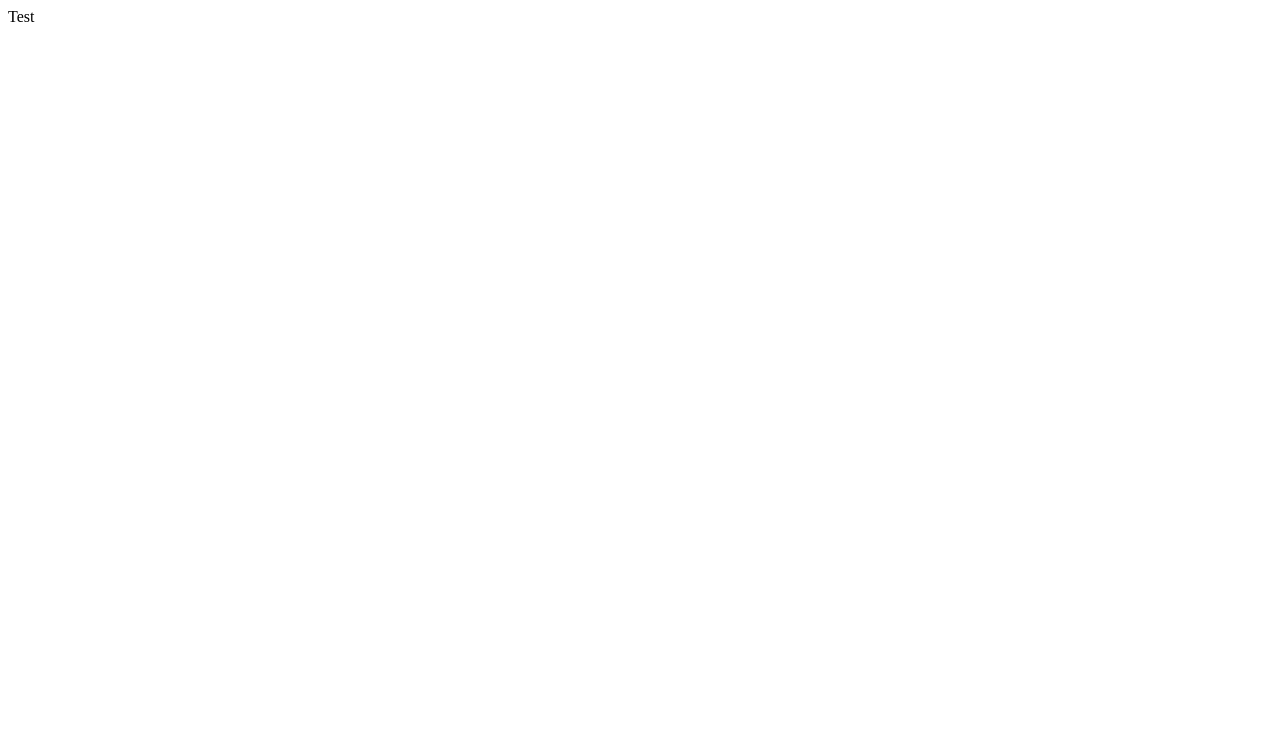
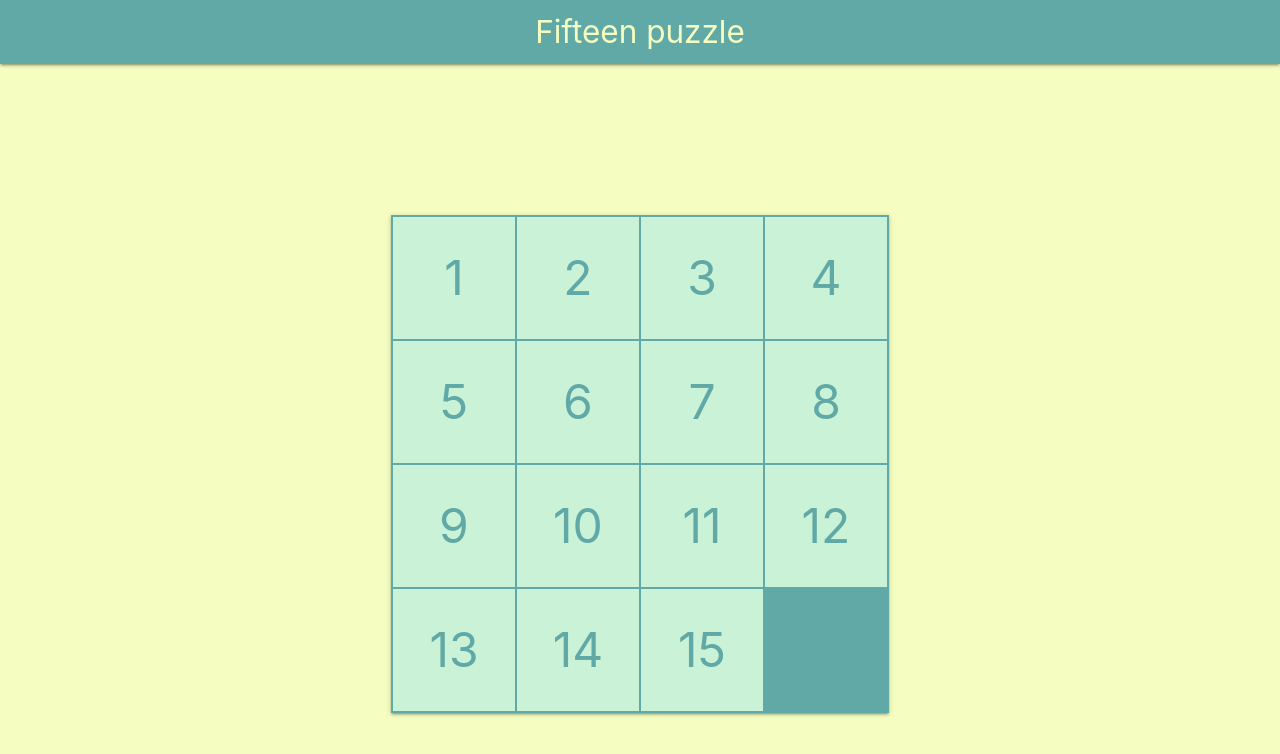
Before and after one commit to DevilRep/fifteen-puzzle-ts, a website: page index.html in a window 1280 px wide. Drawn offline with nearby package versions, Linux system fonts and the light colour scheme.

Commit message:
Updated readme, index.html, added css

```diff
--- a/index.html
+++ b/index.html
@@ -1,9 +1,73 @@
 <!DOCTYPE html>
 <html lang="en">
 <head>
-    <title>Test page</title>
+    <title>Fifteen Puzzle</title>
+    <link rel="stylesheet" href="https://cdnjs.cloudflare.com/ajax/libs/materialize/1.0.0/css/materialize.min.css">
+    <link
+            rel="stylesheet"
+            href="https://cdnjs.cloudflare.com/ajax/libs/animate.css/4.1.1/animate.min.css"
+    />
+    <link rel="stylesheet" href="main.css">
 </head>
 <body>
-Test
+<nav>
+    <div class="nav-wrapper">
+        <a class="brand-logo new-game center">Fifteen puzzle</a>
+    </div>
+</nav>
+<div class="content">
+    <div class="field card-panel">
+        <div class="cell animate__animated cell1" data-index="1">
+            <div class="text">1</div>
+        </div>
+        <div class="cell animate__animated cell2" data-index="2">
+            <div class="text">2</div>
+        </div>
+        <div class="cell animate__animated cell3" data-index="3">
+            <div class="text">3</div>
+        </div>
+        <div class="cell animate__animated cell4" data-index="4">
+            <div class="text">4</div>
+        </div>
+        <div class="cell animate__animated cell5" data-index="5">
+            <div class="text">5</div>
+        </div>
+        <div class="cell animate__animated cell6" data-index="6">
+            <div class="text">6</div>
+        </div>
+        <div class="cell animate__animated cell7" data-index="7">
+            <div class="text">7</div>
+        </div>
+        <div class="cell animate__animated cell8" data-index="8">
+            <div class="text">8</div>
+        </div>
+        <div class="cell animate__animated cell9" data-index="9">
+            <div class="text">9</div>
+        </div>
+        <div class="cell animate__animated cell10" data-index="10">
+            <div class="text">10</div>
+        </div>
+        <div class="cell animate__animated cell11" data-index="11">
+            <div class="text">11</div>
+        </div>
+        <div class="cell animate__animated cell12" data-index="12">
+            <div class="text">12</div>
+        </div>
+        <div class="cell animate__animated cell13" data-index="13">
+            <div class="text">13</div>
+        </div>
+        <div class="cell animate__animated cell14" data-index="14">
+            <div class="text">14</div>
+        </div>
+        <div class="cell animate__animated cell15" data-index="15">
+            <div class="text">15</div>
+        </div>
+        <div class="cell animate__animated cell16 unoccupied" data-index="16">
+            <div class="text">0</div>
+        </div>
+    </div>
+</div>
 </body>
+<script src="https://cdnjs.cloudflare.com/ajax/libs/materialize/1.0.0/js/materialize.min.js"></script>
+<script src="dist/index.js"></script>
 </html>
--- /dev/null
+++ b/main.css
@@ -0,0 +1,128 @@
+body {
+    background-color: #F5FEC0;
+}
+
+nav {
+    background-color: #60A9A6;
+}
+
+nav .brand-logo {
+    color: #F5FEC0;
+}
+
+.content {
+    height: 800px;
+    display: flex;
+    justify-content: center;
+    align-items: center;
+}
+
+.field {
+    width: 498px;
+    height: 498px;
+    background-color: #60A9A6;
+    display: flex;
+    flex-wrap: wrap;
+    margin: 0;
+    border-radius: 0;
+    padding: 1px;
+}
+
+.cell {
+    font-size: xxx-large;
+    width: 122px;
+    color: #60A9A6;
+    background-color: #CAF2D7;
+    display: flex;
+    justify-content: center;
+    align-items: center;
+    -webkit-transition: -webkit-box-shadow .25s;
+    transition: -webkit-box-shadow .25s;
+    transition: box-shadow .25s, -webkit-box-shadow .25s;
+    margin: 1px;
+}
+
+.in-game .cell {
+    cursor: pointer;
+}
+
+.animate__animated {
+    --animate-duration: 0.5s;
+}
+
+.animate__fast {
+    --animate-duration: 0.1s;
+}
+
+.cell1 {
+    order: 1;
+}
+
+.cell2 {
+    order: 2;
+}
+
+.cell3 {
+    order: 3;
+}
+
+.cell4 {
+    order: 4;
+}
+
+.cell5 {
+    order: 5;
+}
+
+.cell6 {
+    order: 6;
+}
+
+.cell7 {
+    order: 7;
+}
+
+.cell8 {
+    order: 8;
+}
+
+.cell9 {
+    order: 9;
+}
+
+.cell10 {
+    order: 10;
+}
+
+.cell11 {
+    order: 11;
+}
+
+.cell12 {
+    order: 12;
+}
+
+.cell13 {
+    order: 13;
+}
+
+.cell14 {
+    order: 14;
+}
+
+.cell15 {
+    order: 15;
+}
+
+.cell16 {
+    order: 16;
+}
+
+.unoccupied {
+    opacity: 0;
+    cursor: default;
+}
+
+.new-game {
+    cursor: pointer;
+}
--- a/package.json
+++ b/package.json
@@ -9,7 +9,8 @@
   "types": "lib/index.d.ts",
   "scripts": {
     "build": "tsc",
-    "test": "jest"
+    "test": "jest",
+    "postinstall": "yarn run build"
   },
   "devDependencies": {
     "@types/jest": "^26.0.24",
```
Also changed, not shown: README.md.
